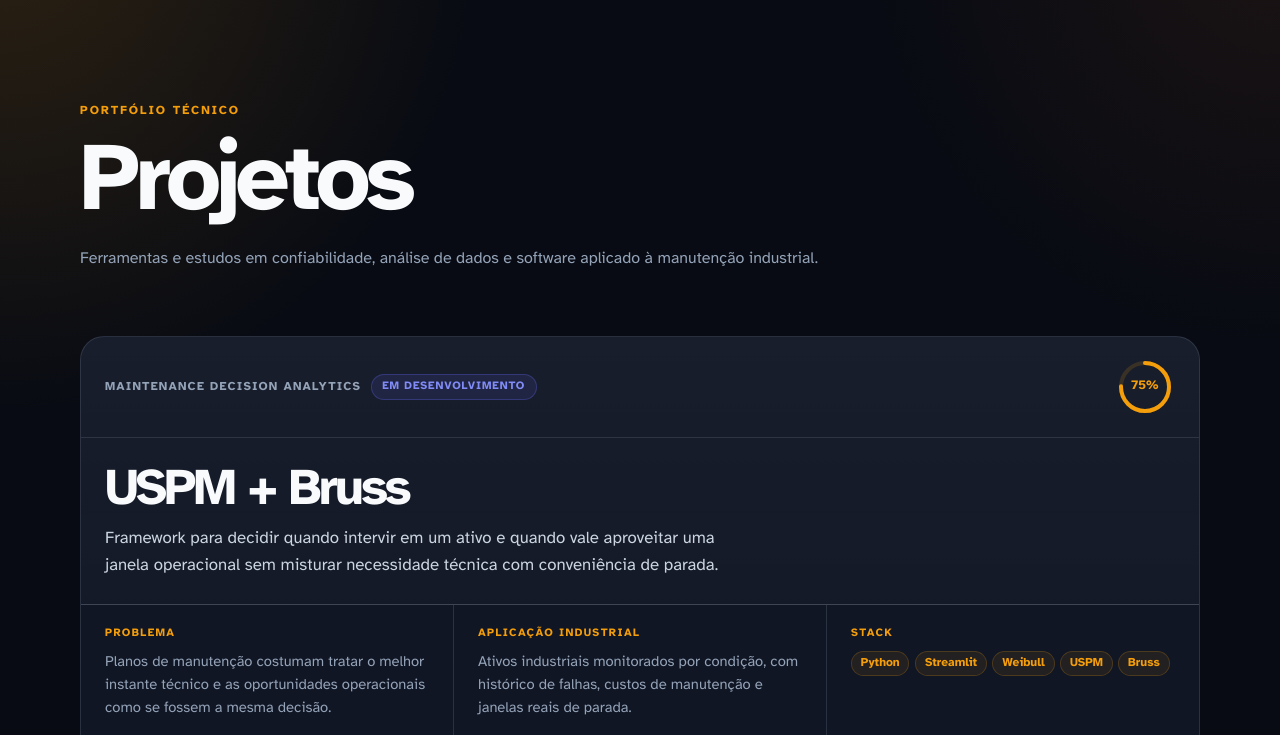
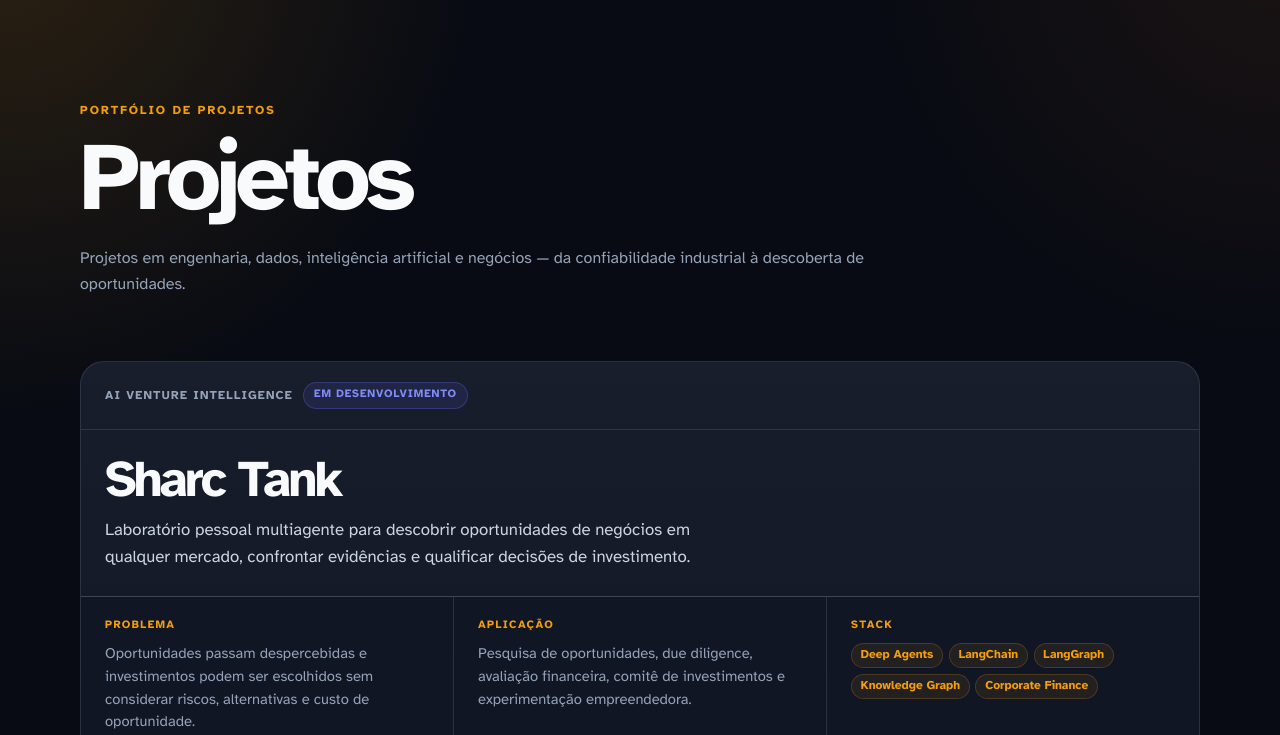
Before and after one commit to fcoelopes/portfoliofcoelds, an Astro site: page /projetos in a window 1280 px wide. Shown: the part 65-800 px from the top of the page. Built offline with nearby package versions, Linux system fonts and the light colour scheme; Astro itself is replaced by a stand-in of ours; some packages are replaced by stand-ins of ours.

Commit message:
feat(site): feature Sharc Tank in projects without invented progress

```diff
--- a/src/pages/projetos.astro
+++ b/src/pages/projetos.astro
@@ -5,6 +5,23 @@ import Footer from "../components/Footer.astro";
 import { getCollection } from "astro:content";
 
 const projects = [
+  {
+    category: "AI Venture Intelligence",
+    status: "Em desenvolvimento",
+    progress: null,
+    title: "Sharc Tank",
+    objetivo:
+      "Laboratório pessoal multiagente para descobrir oportunidades de negócios em qualquer mercado, confrontar evidências e qualificar decisões de investimento.",
+    problema:
+      "Oportunidades passam despercebidas e investimentos podem ser escolhidos sem considerar riscos, alternativas e custo de oportunidade.",
+    aplicacao:
+      "Pesquisa de oportunidades, due diligence, avaliação financeira, comitê de investimentos e experimentação empreendedora.",
+    stack: ["Deep Agents", "LangChain", "LangGraph", "Knowledge Graph", "Corporate Finance"],
+    links: [
+      { label: "Conhecer o pitch", href: "/sharc-tank" },
+      { label: "Ler a introdução do projeto", href: "/blog/projeto-sharc-tank" },
+    ],
+  },
   {
     category: "Maintenance Decision Analytics",
     status: "Em desenvolvimento",
@@ -174,7 +191,7 @@ const circumference = 2 * Math.PI * 24;
   <head>
     <BaseHead
       title="Projetos | Edson Lopes"
-      description="Projetos técnicos em confiabilidade, análise RAM, PHM e gestão industrial."
+      description="Projetos em confiabilidade, software, agentes inteligentes e inteligência de oportunidades de negócios."
     />
   </head>
 
@@ -183,18 +200,18 @@ const circumference = 2 * Math.PI * 24;
 
     <main>
       <section class="page-hero">
-        <p class="kicker">Portfólio técnico</p>
+        <p class="kicker">Portfólio de projetos</p>
         <h1>Projetos</h1>
         <p>
-          Ferramentas e estudos em confiabilidade, análise de dados e software
-          aplicado à manutenção industrial.
+          Projetos em engenharia, dados, inteligência artificial e negócios —
+          da confiabilidade industrial à descoberta de oportunidades.
         </p>
       </section>
 
       <section class="pdc-list">
         {
           projects.map((p) => {
-            const offset = circumference * (1 - p.progress / 100);
+            const offset = p.progress === null ? 0 : circumference * (1 - p.progress / 100);
             return (
               <article class="pdc">
                 <div class="pdc-header">
@@ -207,7 +224,8 @@ const circumference = 2 * Math.PI * 24;
                     </span>
                   </div>
 
-                  <div class="pdc-progress">
+                  {p.progress !== null && (
+                <div class="pdc-progress">
                     <svg
                       class="pdc-ring"
                       viewBox="0 0 60 60"
@@ -236,6 +254,7 @@ const circumference = 2 * Math.PI * 24;
                     </svg>
                     <span class="pdc-pct">{p.progress}%</span>
                   </div>
+                )}
                 </div>
 
                 <div class="pdc-body">
@@ -249,7 +268,7 @@ const circumference = 2 * Math.PI * 24;
                     <dd>{p.problema}</dd>
                   </div>
                   <div>
-                    <dt>Aplicação industrial</dt>
+                    <dt>Aplicação</dt>
                     <dd>{p.aplicacao}</dd>
                   </div>
                   <div>
```
